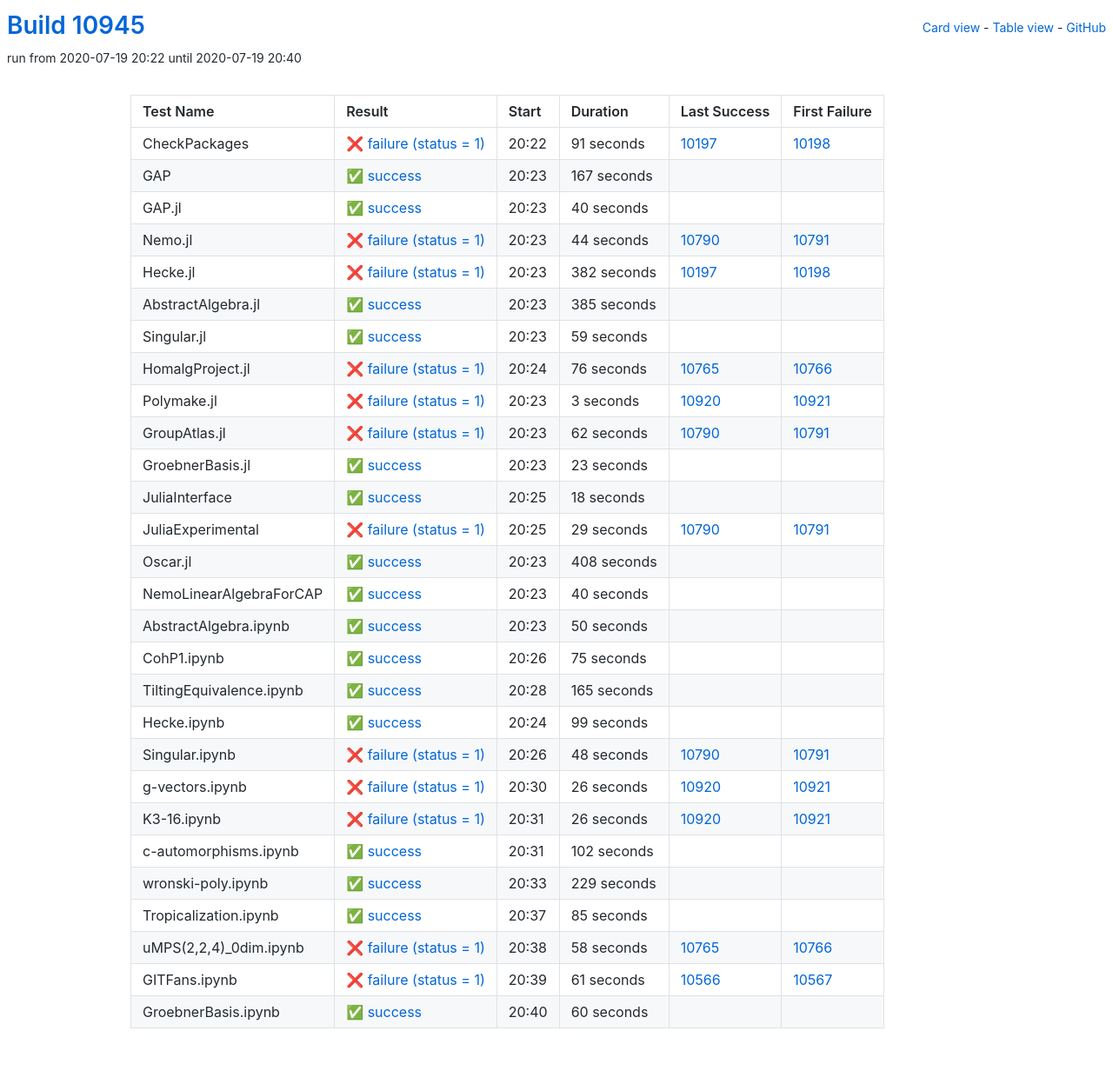
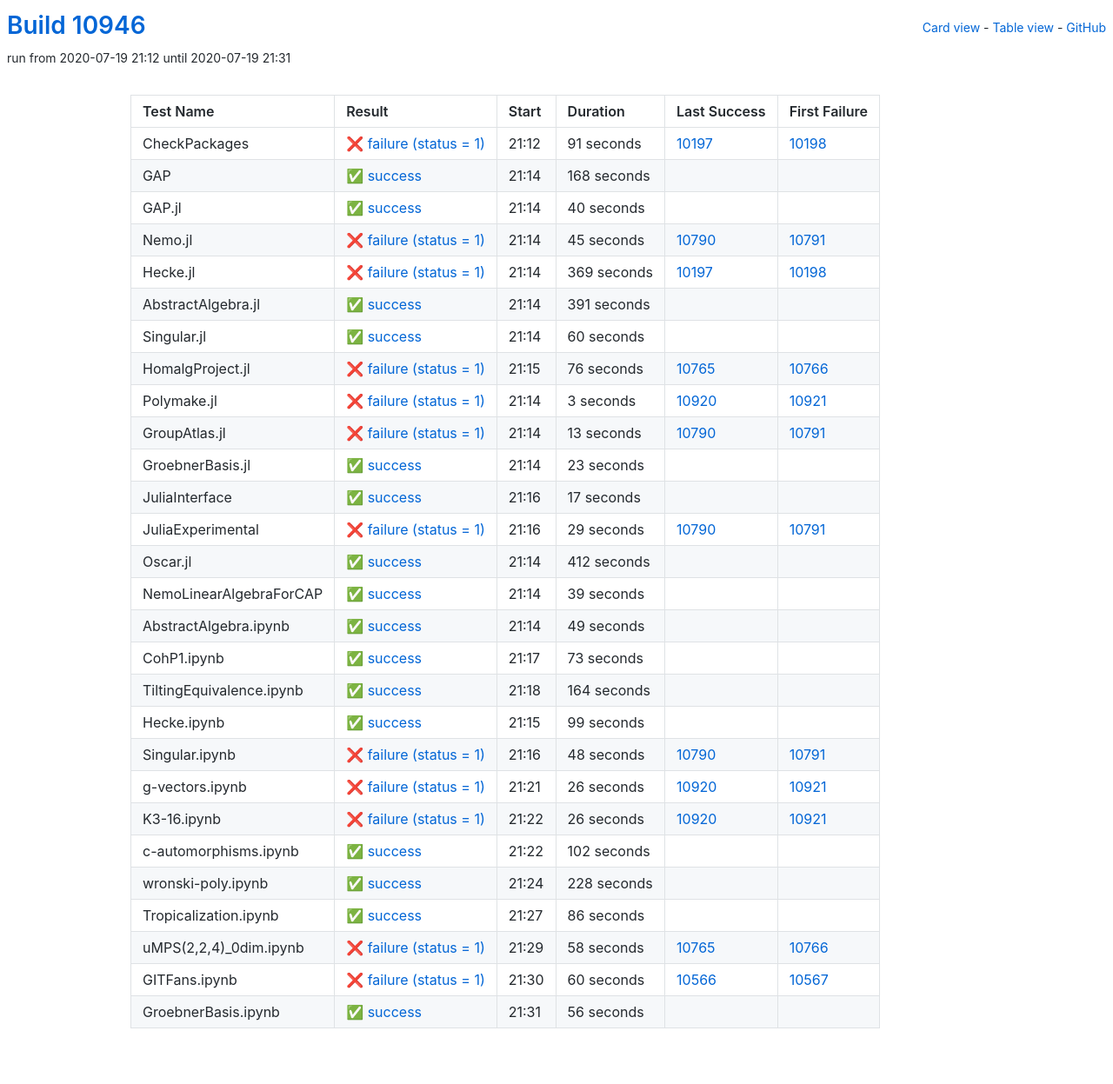
Before and after one commit to oscar-system/oscar-ci-status, a Jekyll site: the page built from table.html, in a window 1280 px wide. Shown: the whole page at 87% size. Built offline with Jekyll 4.4.1, drawn with Linux system fonts in a browser that asks for light colours.

Commit message:
Build #10946

```diff
--- a/_data/ci.yml
+++ b/_data/ci.yml
@@ -1,6 +1,6 @@
 ---
-build: 10945
-build_url: https://oscarci.mathematik.uni-kl.de/job/oscar/10945/
+build: 10946
+build_url: https://oscarci.mathematik.uni-kl.de/job/oscar/10946/
 job: oscar
 organization: oscar-system
 repo: oscar-ci-status
@@ -8,8 +8,8 @@
 tests:
 - name: CheckPackages
   id: checkpackages
-  log: https://oscarci.mathematik.uni-kl.de/job/oscar/10945/artifact/logs/build-10945/CheckPackages.log
-  start: 2020-07-19 20:22
+  log: https://oscarci.mathematik.uni-kl.de/job/oscar/10946/artifact/logs/build-10946/CheckPackages.log
+  start: 2020-07-19 21:12
   success: false
   exitcode: 1
   status: failure
@@ -20,20 +20,20 @@
   first_failure_url: https://oscarci.mathematik.uni-kl.de/job/oscar/10198/
 - name: GAP
   id: gap
-  log: https://oscarci.mathematik.uni-kl.de/job/oscar/10945/artifact/logs/build-10945/GAP.log
-  start: 2020-07-19 20:23
+  log: https://oscarci.mathematik.uni-kl.de/job/oscar/10946/artifact/logs/build-10946/GAP.log
+  start: 2020-07-19 21:14
   success: true
   exitcode: 0
   status: success
-  duration: 167
+  duration: 168
   last_success: false
   last_success_url:
   first_failure: false
   first_failure_url:
 - name: GAP.jl
   id: gap-jl
-  log: https://oscarci.mathematik.uni-kl.de/job/oscar/10945/artifact/logs/build-10945/GAP.jl.log
-  start: 2020-07-19 20:23
+  log: https://oscarci.mathematik.uni-kl.de/job/oscar/10946/artifact/logs/build-10946/GAP.jl.log
+  start: 2020-07-19 21:14
   success: true
   exitcode: 0
   status: success
@@ -44,56 +44,56 @@
   first_failure_url:
 - name: Nemo.jl
   id: nemo-jl
-  log: https://oscarci.mathematik.uni-kl.de/job/oscar/10945/artifact/logs/build-10945/Nemo.jl.log
-  start: 2020-07-19 20:23
+  log: https://oscarci.mathematik.uni-kl.de/job/oscar/10946/artifact/logs/build-10946/Nemo.jl.log
+  start: 2020-07-19 21:14
   success: false
   exitcode: 1
   status: failure
-  duration: 44
+  duration: 45
   last_success: 10790
   last_success_url: https://oscarci.mathematik.uni-kl.de/job/oscar/10790/
   first_failure: 10791
   first_failure_url: https://oscarci.mathematik.uni-kl.de/job/oscar/10791/
 - name: Hecke.jl
   id: hecke-jl
-  log: https://oscarci.mathematik.uni-kl.de/job/oscar/10945/artifact/logs/build-10945/Hecke.jl.log
-  start: 2020-07-19 20:23
+  log: https://oscarci.mathematik.uni-kl.de/job/oscar/10946/artifact/logs/build-10946/Hecke.jl.log
+  start: 2020-07-19 21:14
   success: false
   exitcode: 1
   status: failure
-  duration: 382
+  duration: 369
   last_success: 10197
   last_success_url: https://oscarci.mathematik.uni-kl.de/job/oscar/10197/
   first_failure: 10198
   first_failure_url: https://oscarci.mathematik.uni-kl.de/job/oscar/10198/
 - name: AbstractAlgebra.jl
   id: abstractalgebra-jl
-  log: https://oscarci.mathematik.uni-kl.de/job/oscar/10945/artifact/logs/build-10945/AbstractAlgebra.jl.log
-  start: 2020-07-19 20:23
+  log: https://oscarci.mathematik.uni-kl.de/job/oscar/10946/artifact/logs/build-10946/AbstractAlgebra.jl.log
+  start: 2020-07-19 21:14
   success: true
   exitcode: 0
   status: success
-  duration: 385
+  duration: 391
   last_success: false
   last_success_url:
   first_failure: false
   first_failure_url:
 - name: Singular.jl
   id: singular-jl
-  log: https://oscarci.mathematik.uni-kl.de/job/oscar/10945/artifact/logs/build-10945/Singular.jl.log
-  start: 2020-07-19 20:23
+  log: https://oscarci.mathematik.uni-kl.de/job/oscar/10946/artifact/logs/build-10946/Singular.jl.log
+  start: 2020-07-19 21:14
   success: true
   exitcode: 0
   status: success
-  duration: 59
+  duration: 60
   last_success: false
   last_success_url:
   first_failure: false
   first_failure_url:
 - name: HomalgProject.jl
   id: homalgproject-jl
-  log: https://oscarci.mathematik.uni-kl.de/job/oscar/10945/artifact/logs/build-10945/HomalgProject.jl.log
-  start: 2020-07-19 20:24
+  log: https://oscarci.mathematik.uni-kl.de/job/oscar/10946/artifact/logs/build-10946/HomalgProject.jl.log
+  start: 2020-07-19 21:15
   success: false
   exitcode: 1
   status: failure
@@ -104,8 +104,8 @@
   first_failure_url: https://oscarci.mathematik.uni-kl.de/job/oscar/10766/
 - name: Polymake.jl
   id: polymake-jl
-  log: https://oscarci.mathematik.uni-kl.de/job/oscar/10945/artifact/logs/build-10945/Polymake.jl.log
-  start: 2020-07-19 20:23
+  log: https://oscarci.mathematik.uni-kl.de/job/oscar/10946/artifact/logs/build-10946/Polymake.jl.log
+  start: 2020-07-19 21:14
   success: false
   exitcode: 1
   status: failure
@@ -116,20 +116,20 @@
   first_failure_url: https://oscarci.mathematik.uni-kl.de/job/oscar/10921/
 - name: GroupAtlas.jl
   id: groupatlas-jl
-  log: https://oscarci.mathematik.uni-kl.de/job/oscar/10945/artifact/logs/build-10945/GroupAtlas.jl.log
-  start: 2020-07-19 20:23
+  log: https://oscarci.mathematik.uni-kl.de/job/oscar/10946/artifact/logs/build-10946/GroupAtlas.jl.log
+  start: 2020-07-19 21:14
   success: false
   exitcode: 1
   status: failure
-  duration: 62
+  duration: 13
   last_success: 10790
   last_success_url: https://oscarci.mathematik.uni-kl.de/job/oscar/10790/
   first_failure: 10791
   first_failure_url: https://oscarci.mathematik.uni-kl.de/job/oscar/10791/
 - name: GroebnerBasis.jl
   id: groebnerbasis-jl
-  log: https://oscarci.mathematik.uni-kl.de/job/oscar/10945/artifact/logs/build-10945/GroebnerBasis.jl.log
-  start: 2020-07-19 20:23
+  log: https://oscarci.mathematik.uni-kl.de/job/oscar/10946/artifact/logs/build-10946/GroebnerBasis.jl.log
+  start: 2020-07-19 21:14
   success: true
   exitcode: 0
   status: success
@@ -140,20 +140,20 @@
   first_failure_url:
 - name: JuliaInterface
   id: juliainterface
-  log: https://oscarci.mathematik.uni-kl.de/job/oscar/10945/artifact/logs/build-10945/JuliaInterface.log
-  start: 2020-07-19 20:25
+  log: https://oscarci.mathematik.uni-kl.de/job/oscar/10946/artifact/logs/build-10946/JuliaInterface.log
+  start: 2020-07-19 21:16
   success: true
   exitcode: 0
   status: success
-  duration: 18
+  duration: 17
   last_success: false
   last_success_url:
   first_failure: false
   first_failure_url:
 - name: JuliaExperimental
   id: juliaexperimental
-  log: https://oscarci.mathematik.uni-kl.de/job/oscar/10945/artifact/logs/build-10945/JuliaExperimental.log
-  start: 2020-07-19 20:25
+  log: https://oscarci.mathematik.uni-kl.de/job/oscar/10946/artifact/logs/build-10946/JuliaExperimental.log
+  start: 2020-07-19 21:16
   success: false
   exitcode: 1
   status: failure
@@ -164,68 +164,68 @@
   first_failure_url: https://oscarci.mathematik.uni-kl.de/job/oscar/10791/
 - name: Oscar.jl
   id: oscar-jl
-  log: https://oscarci.mathematik.uni-kl.de/job/oscar/10945/artifact/logs/build-10945/Oscar.jl.log
-  start: 2020-07-19 20:23
+  log: https://oscarci.mathematik.uni-kl.de/job/oscar/10946/artifact/logs/build-10946/Oscar.jl.log
+  start: 2020-07-19 21:14
   success: true
   exitcode: 0
   status: success
-  duration: 408
+  duration: 412
   last_success: false
   last_success_url:
   first_failure: false
   first_failure_url:
 - name: NemoLinearAlgebraForCAP
   id: nemolinearalgebraforcap
-  log: https://oscarci.mathematik.uni-kl.de/job/oscar/10945/artifact/logs/build-10945/NemoLinearAlgebraForCAP.log
-  start: 2020-07-19 20:23
+  log: https://oscarci.mathematik.uni-kl.de/job/oscar/10946/artifact/logs/build-10946/NemoLinearAlgebraForCAP.log
+  start: 2020-07-19 21:14
   success: true
   exitcode: 0
   status: success
-  duration: 40
+  duration: 39
   last_success: false
   last_success_url:
   first_failure: false
   first_failure_url:
 - name: AbstractAlgebra.ipynb
   id: abstractalgebra-ipynb
-  log: https://oscarci.mathematik.uni-kl.de/job/oscar/10945/artifact/logs/build-10945/AbstractAlgebra.ipynb.log
-  start: 2020-07-19 20:23
+  log: https://oscarci.mathematik.uni-kl.de/job/oscar/10946/artifact/logs/build-10946/AbstractAlgebra.ipynb.log
+  start: 2020-07-19 21:14
   success: true
   exitcode: 0
   status: success
-  duration: 50
+  duration: 49
   last_success: false
   last_success_url:
   first_failure: false
   first_failure_url:
 - name: CohP1.ipynb
   id: cohp1-ipynb
-  log: https://oscarci.mathematik.uni-kl.de/job/oscar/10945/artifact/logs/build-10945/CohP1.ipynb.log
-  start: 2020-07-19 20:26
+  log: https://oscarci.mathematik.uni-kl.de/job/oscar/10946/artifact/logs/build-10946/CohP1.ipynb.log
+  start: 2020-07-19 21:17
   success: true
   exitcode: 0
   status: success
-  duration: 75
+  duration: 73
   last_success: false
   last_success_url:
   first_failure: false
   first_failure_url:
 - name: TiltingEquivalence.ipynb
   id: tiltingequivalence-ipynb
-  log: https://oscarci.mathematik.uni-kl.de/job/oscar/10945/artifact/logs/build-10945/TiltingEquivalence.ipynb.log
-  start: 2020-07-19 20:28
+  log: https://oscarci.mathematik.uni-kl.de/job/oscar/10946/artifact/logs/build-10946/TiltingEquivalence.ipynb.log
+  start: 2020-07-19 21:18
   success: true
   exitcode: 0
   status: success
-  duration: 165
+  duration: 164
   last_success: false
   last_success_url:
   first_failure: false
   first_failure_url:
 - name: Hecke.ipynb
   id: hecke-ipynb
-  log: https://oscarci.mathematik.uni-kl.de/job/oscar/10945/artifact/logs/build-10945/Hecke.ipynb.log
-  start: 2020-07-19 20:24
+  log: https://oscarci.mathematik.uni-kl.de/job/oscar/10946/artifact/logs/build-10946/Hecke.ipynb.log
+  start: 2020-07-19 21:15
   success: true
   exitcode: 0
   status: success
@@ -236,8 +236,8 @@
   first_failure_url:
 - name: Singular.ipynb
   id: singular-ipynb
-  log: https://oscarci.mathematik.uni-kl.de/job/oscar/10945/artifact/logs/build-10945/Singular.ipynb.log
-  start: 2020-07-19 20:26
+  log: https://oscarci.mathematik.uni-kl.de/job/oscar/10946/artifact/logs/build-10946/Singular.ipynb.log
+  start: 2020-07-19 21:16
   success: false
   exitcode: 1
   status: failure
@@ -248,8 +248,8 @@
   first_failure_url: https://oscarci.mathematik.uni-kl.de/job/oscar/10791/
 - name: g-vectors.ipynb
   id: g-vectors-ipynb
-  log: https://oscarci.mathematik.uni-kl.de/job/oscar/10945/artifact/logs/build-10945/g-vectors.ipynb.log
-  start: 2020-07-19 20:30
+  log: https://oscarci.mathematik.uni-kl.de/job/oscar/10946/artifact/logs/build-10946/g-vectors.ipynb.log
+  start: 2020-07-19 21:21
   success: false
   exitcode: 1
   status: failure
@@ -260,8 +260,8 @@
   first_failure_url: https://oscarci.mathematik.uni-kl.de/job/oscar/10921/
 - name: K3-16.ipynb
   id: k3-16-ipynb
-  log: https://oscarci.mathematik.uni-kl.de/job/oscar/10945/artifact/logs/build-10945/K3-16.ipynb.log
-  start: 2020-07-19 20:31
+  log: https://oscarci.mathematik.uni-kl.de/job/oscar/10946/artifact/logs/build-10946/K3-16.ipynb.log
+  start: 2020-07-19 21:22
   success: false
   exitcode: 1
   status: failure
@@ -272,8 +272,8 @@
   first_failure_url: https://oscarci.mathematik.uni-kl.de/job/oscar/10921/
 - name: c-automorphisms.ipynb
   id: c-automorphisms-ipynb
-  log: https://oscarci.mathematik.uni-kl.de/job/oscar/10945/artifact/logs/build-10945/c-automorphisms.ipynb.log
-  start: 2020-07-19 20:31
+  log: https://oscarci.mathematik.uni-kl.de/job/oscar/10946/artifact/logs/build-10946/c-automorphisms.ipynb.log
+  start: 2020-07-19 21:22
   success: true
   exitcode: 0
   status: success
@@ -284,32 +284,32 @@
   first_failure_url:
 - name: wronski-poly.ipynb
   id: wronski-poly-ipynb
-  log: https://oscarci.mathematik.uni-kl.de/job/oscar/10945/artifact/logs/build-10945/wronski-poly.ipynb.log
-  start: 2020-07-19 20:33
+  log: https://oscarci.mathematik.uni-kl.de/job/oscar/10946/artifact/logs/build-10946/wronski-poly.ipynb.log
+  start: 2020-07-19 21:24
   success: true
   exitcode: 0
   status: success
-  duration: 229
+  duration: 228
   last_success: false
   last_success_url:
   first_failure: false
   first_failure_url:
 - name: Tropicalization.ipynb
   id: tropicalization-ipynb
-  log: https://oscarci.mathematik.uni-kl.de/job/oscar/10945/artifact/logs/build-10945/Tropicalization.ipynb.log
-  start: 2020-07-19 20:37
+  log: https://oscarci.mathematik.uni-kl.de/job/oscar/10946/artifact/logs/build-10946/Tropicalization.ipynb.log
+  start: 2020-07-19 21:27
   success: true
   exitcode: 0
   status: success
-  duration: 85
+  duration: 86
   last_success: false
   last_success_url:
   first_failure: false
   first_failure_url:
 - name: uMPS(2,2,4)_0dim.ipynb
   id: umps-2-2-4-0dim-ipynb
-  log: https://oscarci.mathematik.uni-kl.de/job/oscar/10945/artifact/logs/build-10945/uMPS-2-2-4-_0dim.ipynb.log
-  start: 2020-07-19 20:38
+  log: https://oscarci.mathematik.uni-kl.de/job/oscar/10946/artifact/logs/build-10946/uMPS-2-2-4-_0dim.ipynb.log
+  start: 2020-07-19 21:29
   success: false
   exitcode: 1
   status: failure
@@ -320,24 +320,24 @@
   first_failure_url: https://oscarci.mathematik.uni-kl.de/job/oscar/10766/
 - name: GITFans.ipynb
   id: gitfans-ipynb
-  log: https://oscarci.mathematik.uni-kl.de/job/oscar/10945/artifact/logs/build-10945/GITFans.ipynb.log
-  start: 2020-07-19 20:39
+  log: https://oscarci.mathematik.uni-kl.de/job/oscar/10946/artifact/logs/build-10946/GITFans.ipynb.log
+  start: 2020-07-19 21:30
   success: false
   exitcode: 1
   status: failure
-  duration: 61
+  duration: 60
   last_success: 10566
   last_success_url: https://oscarci.mathematik.uni-kl.de/job/oscar/10566/
   first_failure: 10567
   first_failure_url: https://oscarci.mathematik.uni-kl.de/job/oscar/10567/
 - name: GroebnerBasis.ipynb
   id: groebnerbasis-ipynb
-  log: https://oscarci.mathematik.uni-kl.de/job/oscar/10945/artifact/logs/build-10945/GroebnerBasis.ipynb.log
-  start: 2020-07-19 20:40
+  log: https://oscarci.mathematik.uni-kl.de/job/oscar/10946/artifact/logs/build-10946/GroebnerBasis.ipynb.log
+  start: 2020-07-19 21:31
   success: true
   exitcode: 0
   status: success
-  duration: 60
+  duration: 56
   last_success: false
   last_success_url:
   first_failure: false
```
Also changed, not shown: README.md.
